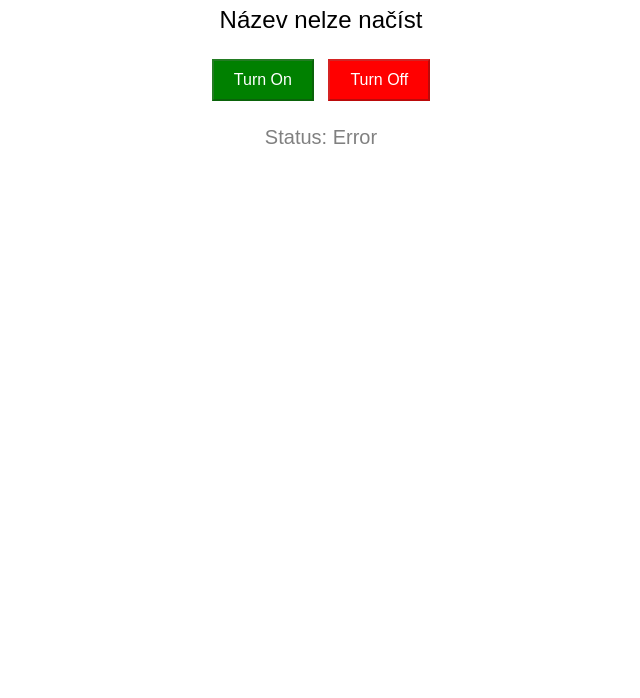
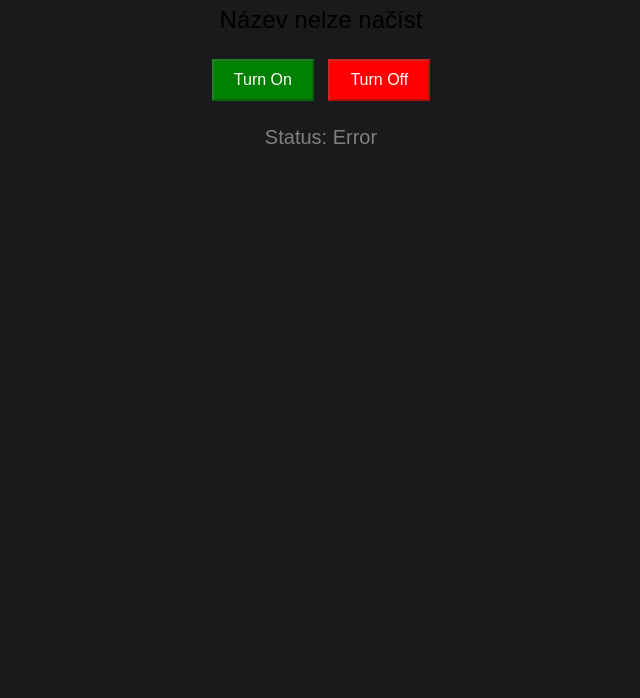
Before and after one commit to Yushikuni/ShellyModul, a website: page public/index.html in a window 1280 px wide. Shown: the part 102-800 px from the top of the page, without its empty margins (319-959 px from the left). Drawn offline with Linux system fonts and the light colour scheme; no server answers.

Commit message:
add dark background color

```diff
--- a/public/index.html
+++ b/public/index.html
@@ -10,6 +10,7 @@
             font-family: Arial, sans-serif;
             text-align: center;
             margin-top: 50px;
+            background-color: #181a1b;
         }
         #shellyName {
             font-size: 24px;
```
